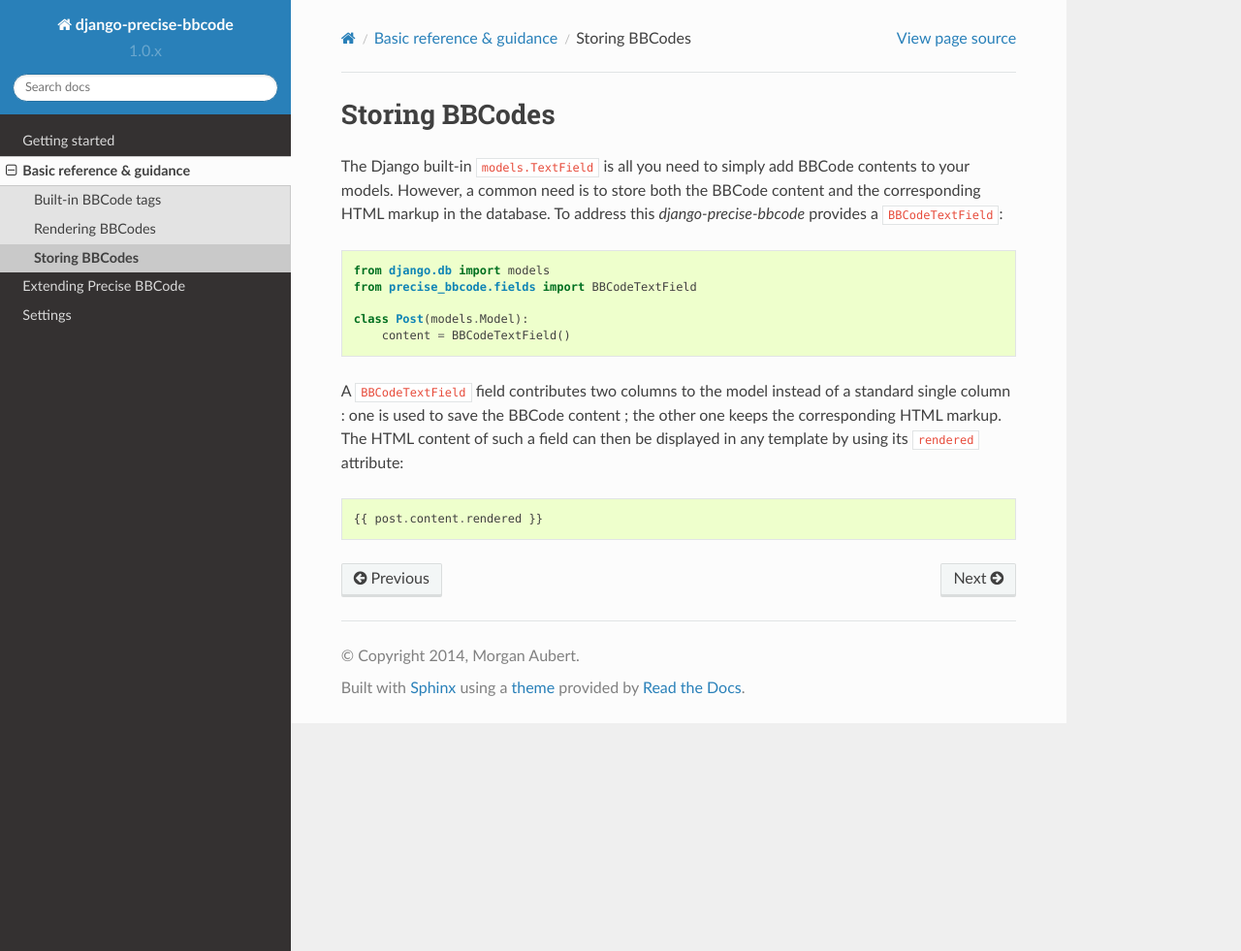
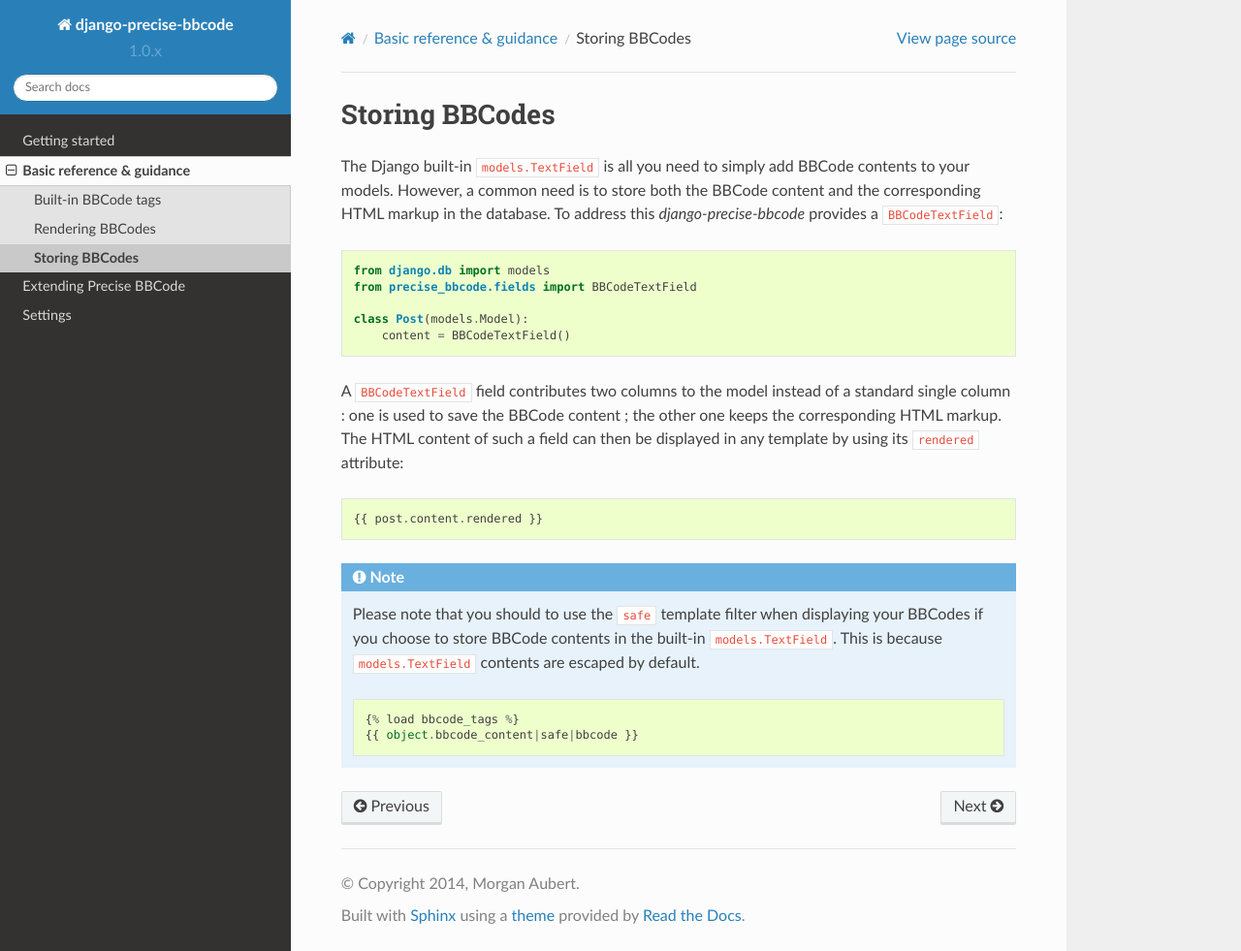
Before and after one commit to ellmetha/django-precise-bbcode, a Sphinx documentation site: the page built from docs/basic_reference/storing_bbcodes.rst, in a window 1280 px wide and 981 px high. Shown: the whole window at 97% size. Built offline with Sphinx 7.4.7 and the Read the Docs theme 2.0.0, drawn with Linux system fonts in a browser that asks for light colours.

Commit message:
Doc updated

```diff
--- a/docs/basic_reference/storing_bbcodes.rst
+++ b/docs/basic_reference/storing_bbcodes.rst
@@ -13,3 +13,13 @@ The Django built-in ``models.TextField`` is all you need to simply add BBCode co
 A ``BBCodeTextField`` field contributes two columns to the model instead of a standard single column : one is used to save the BBCode content ; the other one keeps the corresponding HTML markup. The HTML content of such a field can then be displayed in any template by using its ``rendered`` attribute::
 
     {{ post.content.rendered }}
+
+.. note::
+
+    Please note that you should to use the ``safe`` template filter when displaying your BBCodes if you choose to store BBCode contents in the built-in ``models.TextField``.
+    This is because ``models.TextField`` contents are escaped by default.
+
+    ::
+
+        {% load bbcode_tags %}
+        {{ object.bbcode_content|safe|bbcode }}
```
